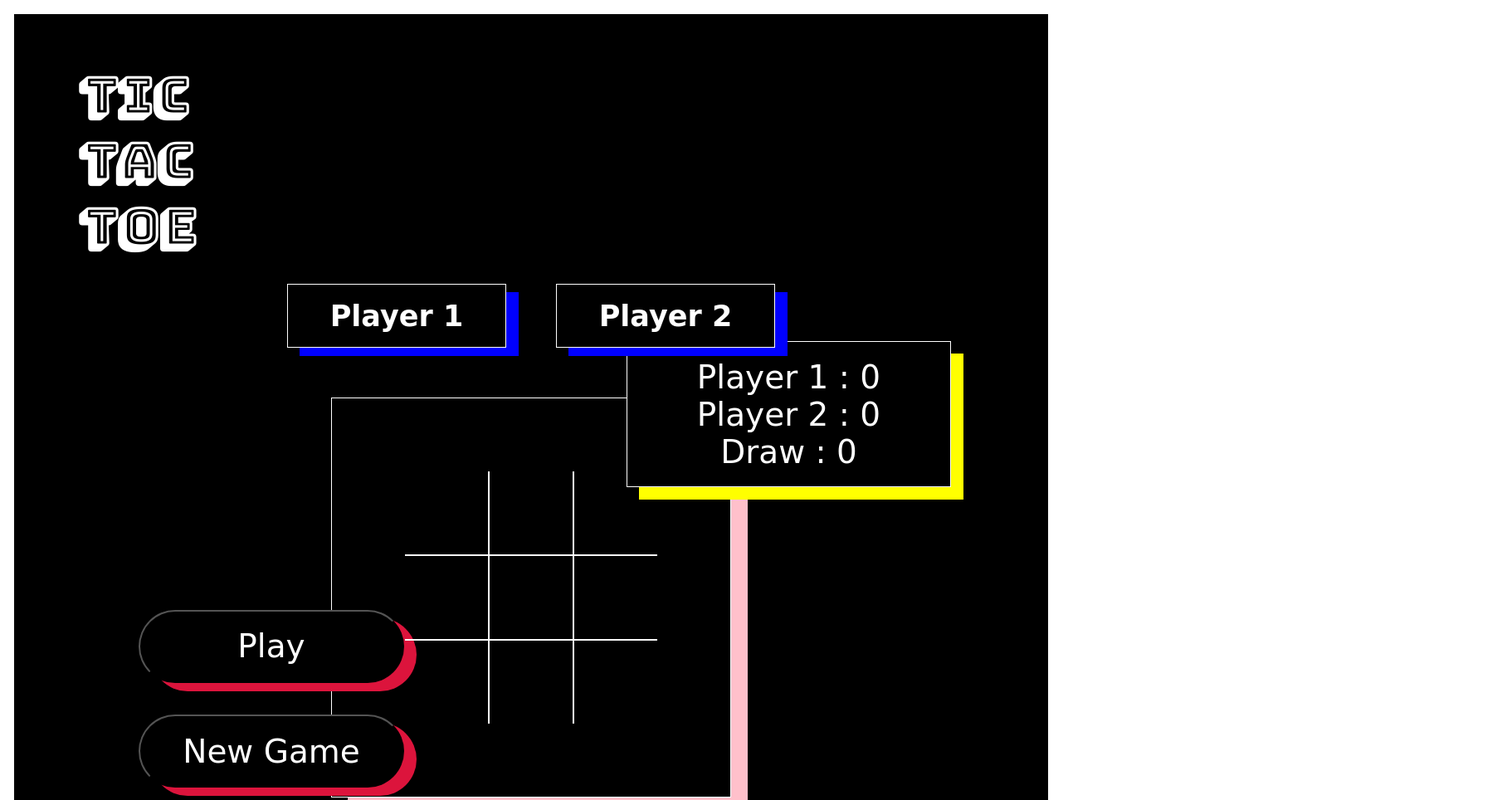
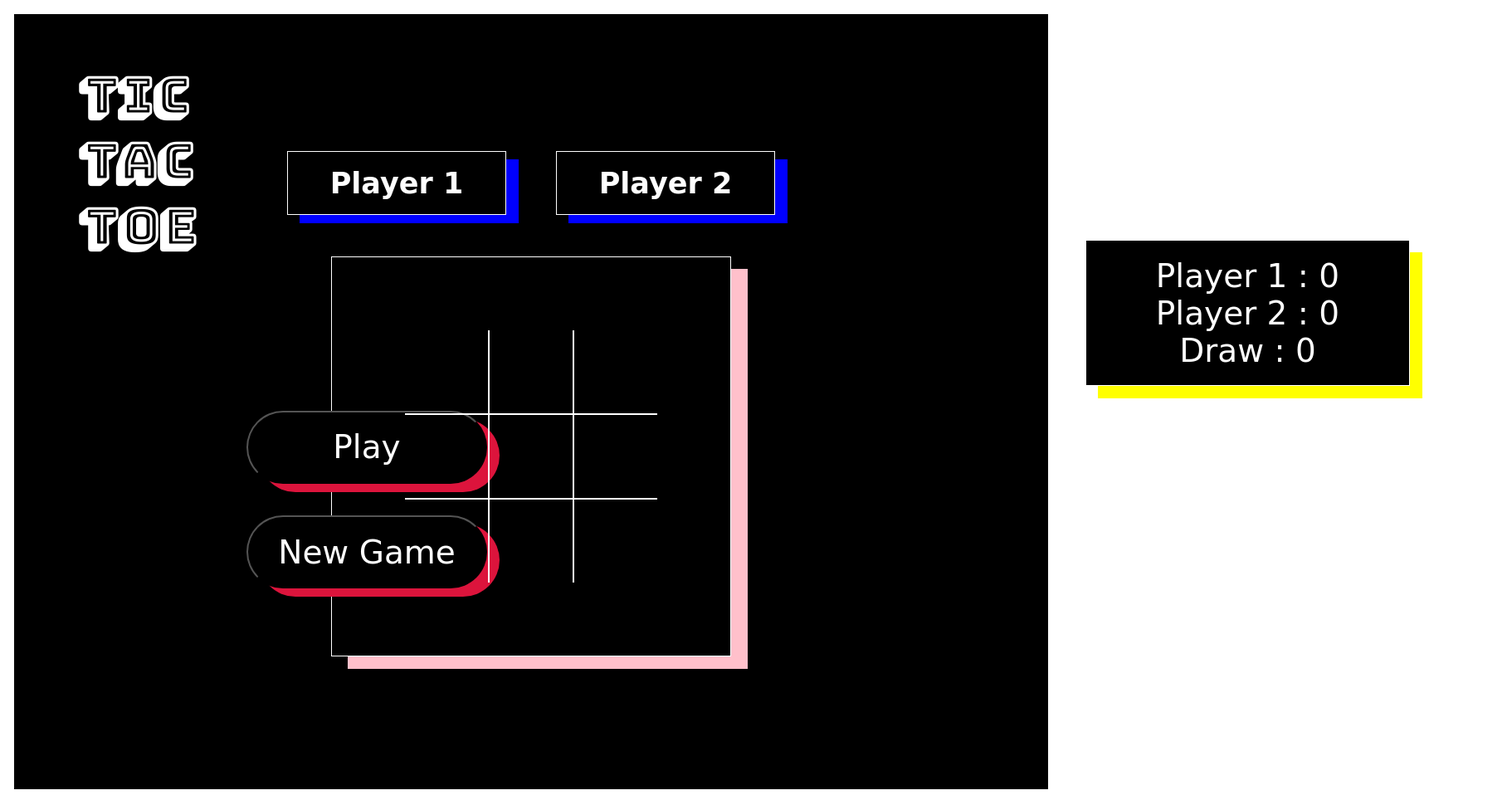
Before and after one commit to sarahhae/ubiquitous-tictactoe, a plain HTML site: page index.html in a window 1280 px wide. Shown: the top 964 px of the page at 83% size, 1816 px wide, since content can reach past the window. Drawn offline with Linux system fonts and the light colour scheme; a web font is replaced by a local one.

Commit message:
Scoreboard alignment updated

```diff
--- a/css/tic-tac-toe.css
+++ b/css/tic-tac-toe.css
@@ -101,10 +101,11 @@ h1.tictactoe {
 .container-players {
   position: relative;
   text-align: center;
+  top: -160px
 }
 
 .board {
-  margin: 0 auto;
+  margin: -170px auto;
   width: 60vh;
   height: 60vh;
   display: grid;
@@ -116,24 +117,28 @@ h1.tictactoe {
   box-shadow: pink 20px 15px;
 }
 
+.scoreboard-container {
+  position: absolute;
+  left: 1191px;
+  top: 172px;
+}
+
 .scoreboard-container ul {
   text-align: center;
   font-family: 'Bungee Outline', cursive;
   color: white;
   margin: 3em;
-  margin-left: auto;
   border: 1px solid white;
   padding: 0.5em;
   font-size: 39px;
   box-shadow: yellow 15px 15px;
   list-style-type: none;
-  margin-top: -450px;
   width: 350px;
   background-color: black;
 }
 
 .container {
-  height: 1200px;
+  height: 934px;
   border: 1px solid white;
   margin: 1em;
   background-color: black;
@@ -149,8 +154,9 @@ h1.tictactoe {
   box-shadow: crimson 15px 10px;
   background: black;
   margin-top: -100px;
-  width: 320px;
+  width: 290px;
   border-radius: 50px;
+  margin-left: 280px;
 }
 
 button {
```
